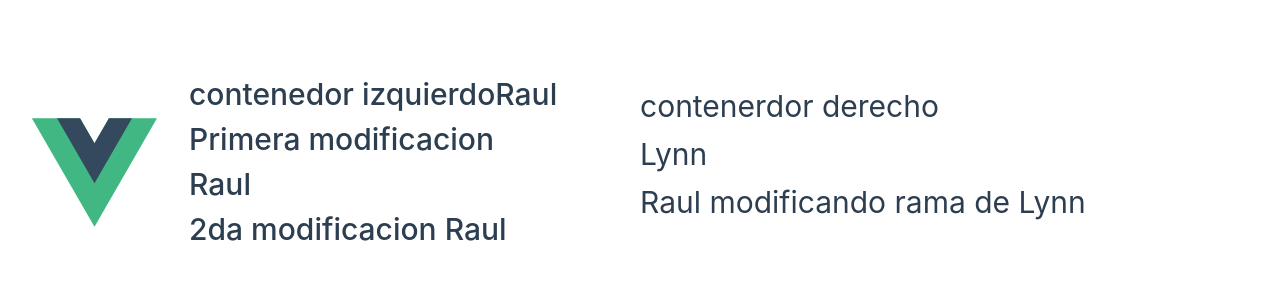
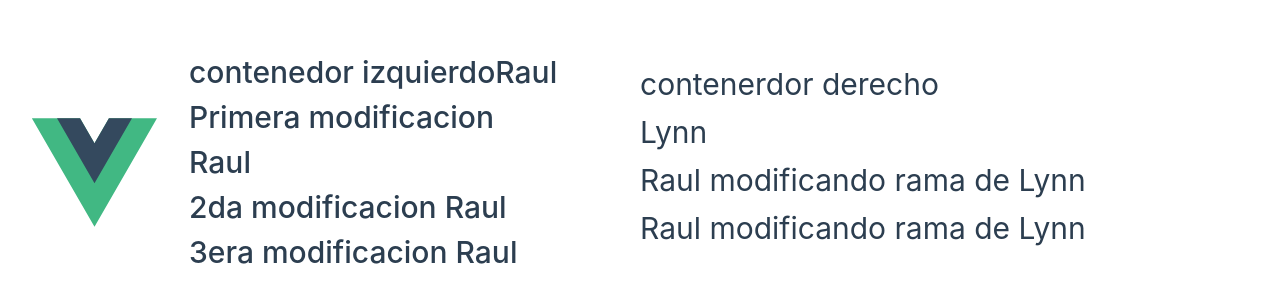
Before and after one commit to Impacto-Corp/vue-merge, a Vue app: page / in a window 1280 px wide. Shown: the part 228-530 px from the top of the page. Built offline with nearby package versions, Linux system fonts and the light colour scheme.

Commit message:
feat: Component Modified.

```diff
--- a/src/components/HelloWorld.vue
+++ b/src/components/HelloWorld.vue
@@ -7,6 +7,7 @@
   <h1>Raul</h1>
   <h1>Primera modificacion Raul</h1>
   <h1>2da modificacion Raul</h1>
+  <h1>3era modificacion Raul</h1>
 </template>
 
 <style scoped>
--- a/src/components/TheWelcome.vue
+++ b/src/components/TheWelcome.vue
@@ -6,5 +6,6 @@
   <h1>contenerdor derecho</h1>
   <h1>Lynn</h1>
   <h1>Raul modificando rama de Lynn</h1>
+  <h1>Raul modificando rama de Lynn</h1>
 
 </template>
```
